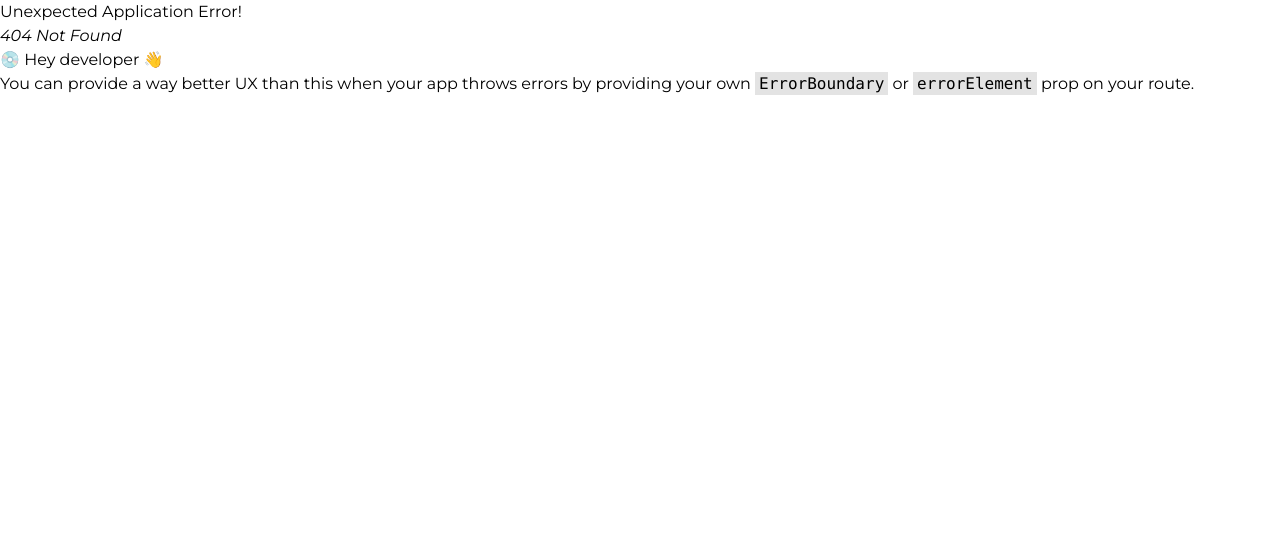
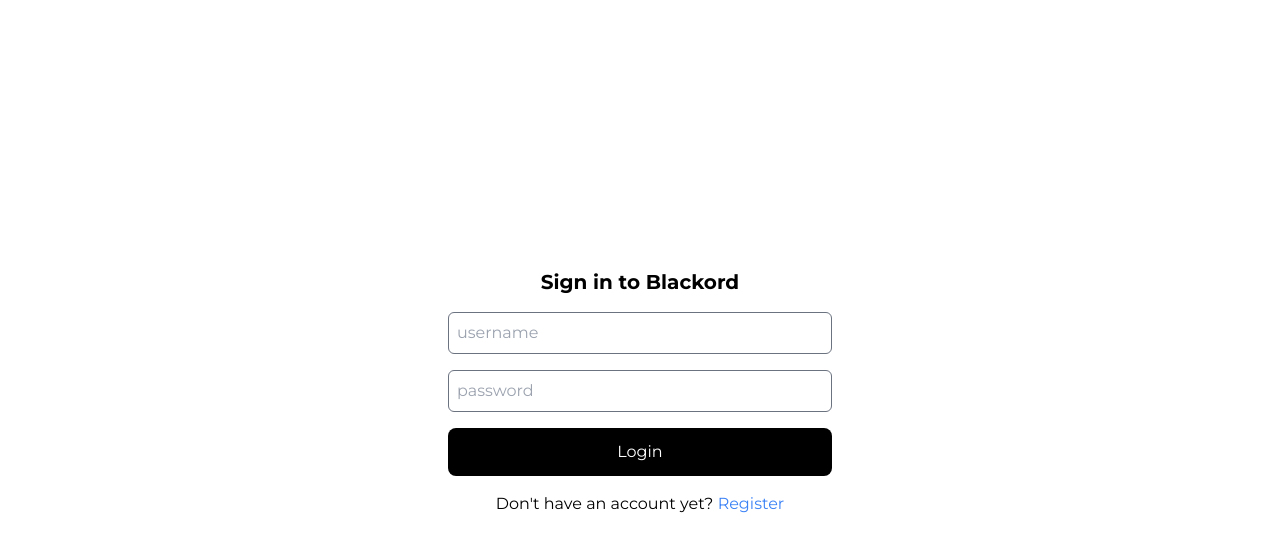
Before and after one commit to rach-syahputra/blackord-lite-frontend, a React (Vite) app: page /auth/login in a window 1280 px wide. Before the commit this address had no page. Shown: the top 552 px of the page. Built offline with nearby package versions, Linux system fonts and the light colour scheme.

Commit message:
add Login Page

```diff
--- a/src/App.jsx
+++ b/src/App.jsx
@@ -7,6 +7,7 @@
 import HomePage from './view/home/HomePage'
 import RegisterPage from './view/auth/register/RegisterPage'
 import RegisterListenerPage from './view/auth/register/listener/RegisterListenerPage'
+import LoginPage from './view/auth/login/LoginPage'
 
 const router = createBrowserRouter([
   {
@@ -20,6 +21,10 @@
   {
     path: '/auth/register/listener',
     element: <RegisterListenerPage />
+  },
+  {
+    path: '/auth/login',
+    element: <LoginPage />
   }
 ])
 
--- /dev/null
+++ b/src/utils/validation/login-form.js
@@ -0,0 +1,6 @@
+import { z } from 'zod'
+
+export const loginSchema = z.object({
+  username: z.string().min(1, 'username is required'),
+  password: z.string().min(1, 'password is required')
+})
--- /dev/null
+++ b/src/view/auth/login/LoginPage.jsx
@@ -0,0 +1,77 @@
+import { useState } from 'react'
+import { Link, useNavigate } from 'react-router-dom'
+import validate from '../../../utils/validation/validation'
+import { loginSchema } from '../../../utils/validation/login-form'
+import Input from '../../../components/Input'
+import Button from '../../../components/Button'
+import userService from '../../../api-resources/user/service'
+
+const LoginPage = () => {
+  const [inputs, setInputs] = useState({
+    username: '',
+    password: ''
+  })
+  const [error, setError] = useState('')
+  const navigate = useNavigate()
+
+  const handleChange = (e) => {
+    setInputs((prev) => ({ ...prev, [e.target.name]: e.target.value }))
+  }
+
+  const handleSubmit = async (e) => {
+    e.preventDefault()
+
+    const errorMessage = validate(loginSchema, inputs)
+    if (errorMessage) {
+      setError(errorMessage)
+      return
+    }
+
+    setError('')
+
+    const loginUser = await userService.login(inputs)
+    if (loginUser.success) {
+      navigate('/')
+    } else {
+      setError(loginUser?.error)
+    }
+  }
+
+  return (
+    <div className='h-screen p-4'>
+      <form
+        className='m-auto flex h-full max-w-xs flex-col items-center justify-center gap-4 md:max-w-sm'
+        onSubmit={handleSubmit}
+      >
+        <h1 className='text-xl font-bold'>Sign in to Blackord</h1>
+        <div className='flex w-full flex-col gap-4'>
+          <Input
+            name='username'
+            type='text'
+            placeholder='username'
+            onChange={handleChange}
+          />
+          <Input
+            name='password'
+            type='password'
+            placeholder='password'
+            onChange={handleChange}
+          />
+
+          {error && <p className='text-red-500'>{error}</p>}
+
+          <Button type='submit'>Login</Button>
+          <p className='text-center'>
+            Don't have an account yet?{' '}
+            <Link to='/auth/register' className='text-blue-500'>
+              Register
+            </Link>
+          </p>
+        </div>
+        <div className='flex w-full flex-col gap-4'></div>
+      </form>
+    </div>
+  )
+}
+
+export default LoginPage
--- a/src/view/auth/register/RegisterPage.jsx
+++ b/src/view/auth/register/RegisterPage.jsx
@@ -1,5 +1,5 @@
 import { useState } from 'react'
-import { useNavigate } from 'react-router-dom'
+import { Link, useNavigate } from 'react-router-dom'
 import validate from '../../../utils/validation/validation'
 import { registerSchema } from '../../../utils/validation/register-form'
 import Input from '../../../components/Input'
@@ -100,7 +100,10 @@
 
           <Button type='submit'>Sign Up</Button>
           <p className='text-center'>
-            Already have an account? <a className='text-blue-500'>Login</a>
+            Already have an account?{' '}
+            <Link to='/auth/login' className='text-blue-500'>
+              Login
+            </Link>
           </p>
         </div>
         <div className='flex w-full flex-col gap-4'></div>
```
